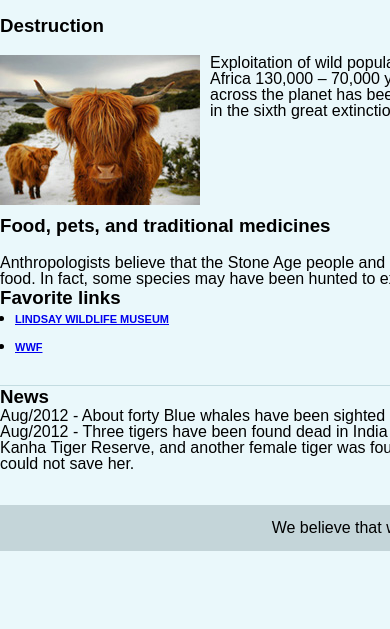
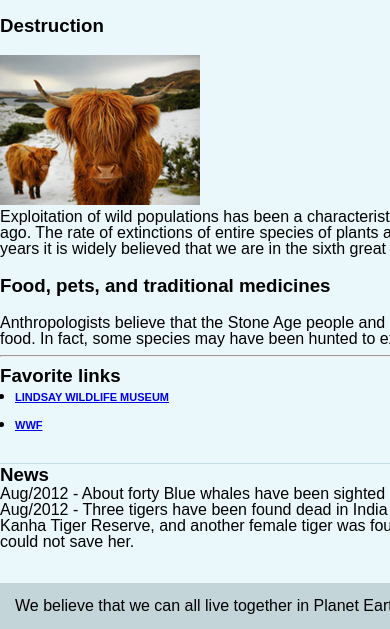
Before and after one commit to wladioluz/wladioluz.github.io, a plain HTML site: page cis-128/hw2/index.html in a window 390 px wide. Shown: the part 278-907 px from the top of the page. Before the commit the page ends 844 px from the top, so only its background shows below. Drawn offline with Linux system fonts and the light colour scheme.

Commit message:
Add files via upload

```diff
--- a/cis-128/hw2/index.html
+++ b/cis-128/hw2/index.html
@@ -34,6 +34,7 @@
     </div>
 
     <div class="sidebar-left">
+        <hr>
     	<h3>Favorite links</h3>
     	<ul class="list">
         	<li><a href="http://wildlife-museum.org/" title="Lindsay Wildlife Museum">Lindsay Wildlife Museum</a></li>
--- a/cis-128/hw2/style.css
+++ b/cis-128/hw2/style.css
@@ -44,23 +44,7 @@
 		font-size:11px;	/* this makes all anchor classes with .list applied 11px tall  */
 	}
 
-	div#footer{
-		background-color:#c4d5d9;
-		margin:0 auto;
-		padding:15px;
-		text-align:center;
-		width:900px;
-	}
-	.float-left{
-		float:left;	/* use this on an element (like an image) to make it float to the left of it's containing HTML element */
-		margin:0  10px 10px 0;
-	}
-	.float-right{
-		float:right;	/* use this on an element (like an image) to make it float to the right of it's containing HTML element */
-	}
-	.float-right img{
-		margin:0 0 10px 10px;	/* use this on an element (like an image) to make it float to the right of it's containing HTML element */
-	}
+
 
 	@media screen and (min-width: 601px){
 		body{
@@ -114,7 +98,23 @@
 						text-decoration:none
 					}	/* when hovering over a link, in the sidebar, this turns off the underline */
 
-
+					.float-left{
+						float:left;	/* use this on an element (like an image) to make it float to the left of it's containing HTML element */
+						margin:0  10px 10px 0;
+					}
+					.float-right{
+						float:right;	/* use this on an element (like an image) to make it float to the right of it's containing HTML element */
+					}
+					.float-right img{
+						margin:0 0 10px 10px;	/* use this on an element (like an image) to make it float to the right of it's containing HTML element */
+					}
+					div#footer{
+						background-color:#c4d5d9;
+						margin:0 auto;
+						padding:15px;
+						text-align:center;
+						width:900px;
+					}
 	}
 	.clear{
 		clear:both; /* this clears floats.  This would be used to cancel out a float's behavior on content below it.  */
@@ -125,6 +125,7 @@
 			background:#eaf8fb;	/* a light blue background color. */
 			font-family:Arial, Helvetica, sans-serif; /* the font family for all text on the web page is now either arial, helvetica or a sans-serif font if those two are not available */
 			font-size:100%; /* all normal text on the web page has a base font size of 14px now */
+
 		}
 		p{
 			letter-spacing:100%; /* letter spacing sets the horizontal spacing (kerning) between letters in a block of text. */
@@ -151,4 +152,11 @@
 					ul.navigation {
 						list-style:none;	/* this removes the bullets from list elements */
 					}
+					div#footer{
+						background-color:#c4d5d9;
+						margin:0 auto;
+						padding:15px;
+						text-align:left;
+						width:900px;
+					}
 	}
```
